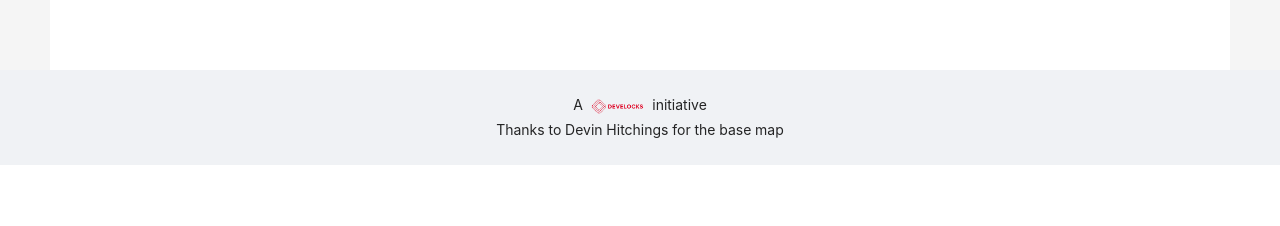
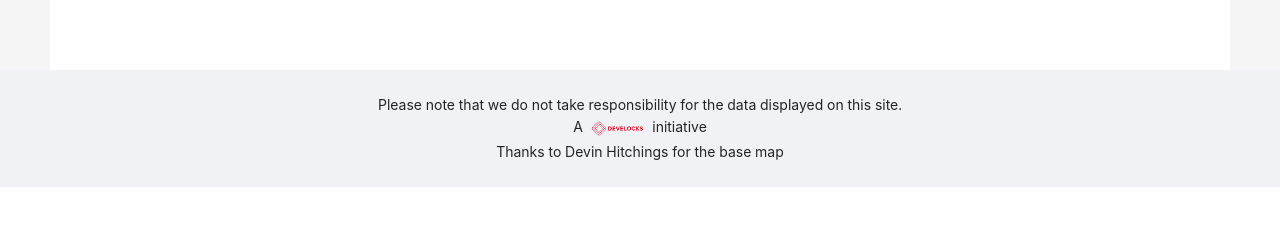
Before and after one commit to develocks/safety-net, a React (Create React App) app: page /notify in a window 1280 px wide. Shown: the part 374-600 px from the top of the page. Built offline with nearby package versions, Linux system fonts and the light colour scheme; no server answers.

Commit message:
chore: adds legal disclaimer

```diff
--- a/src/App.js
+++ b/src/App.js
@@ -80,9 +80,11 @@ function App() {
           </div>
         </Content>
         <Footer style={{ textAlign: "center" }}>
-          A{" "}
+          Please note that we do not take responsibility for the data displayed
+          on this site.
+          <br />A{" "}
           <a href="https://develocks.dev">
-            <img height="25" src="/develocks.png" />
+            <img height="25" src="/develocks.png" alt="Develocks" />
           </a>{" "}
           initiative
           <br />
```
